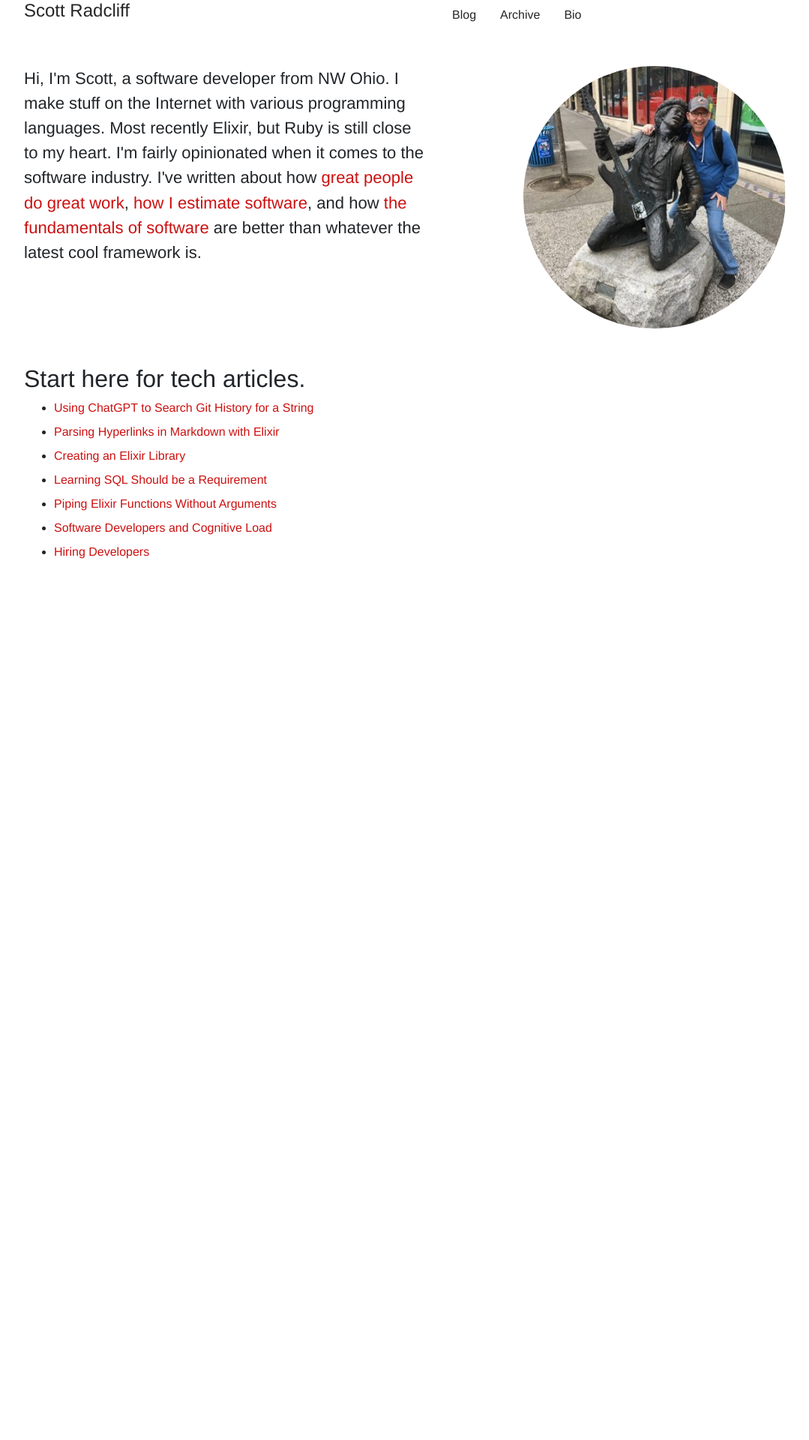
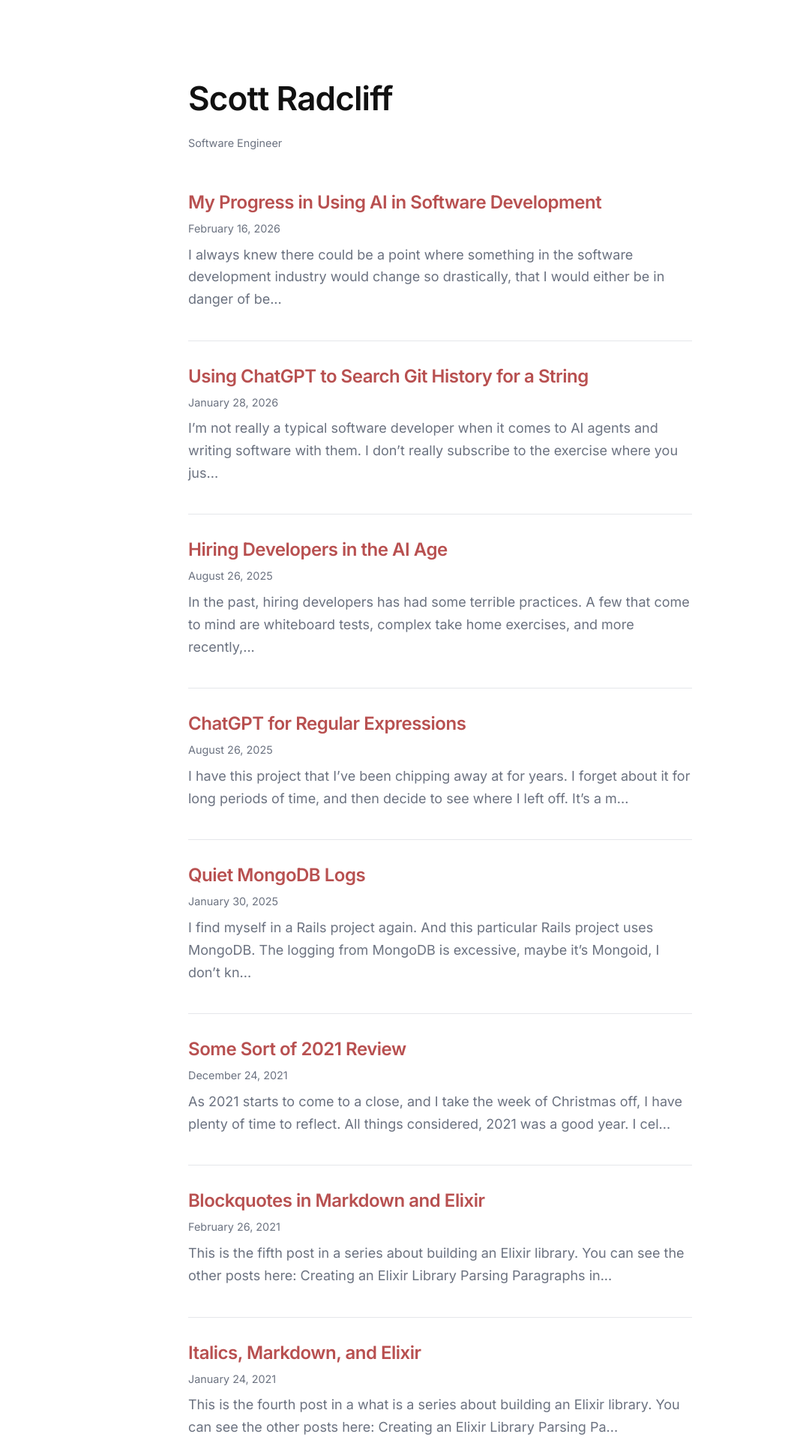
Before and after one commit to ScottRadcliff/scottradcliff.github.io, a Jekyll site: the page built from index.html, in a window 1280 px wide. Shown: the top 1920 px of the page at 75% size, without its empty margins (53-1132 px from the left). Built offline with Jekyll 4.4.1, drawn with Linux system fonts in a browser that asks for light colours; the list of posts is cut into pages by our own code; comment, search, counter and statistics services are not loaded; before the commit the page ends 900 px from its top, so only the background shows below that; some of the changed text lies outside the part shown.

Commit message:
Add files for new design

```diff
--- a/_includes/head.html
+++ b/_includes/head.html
@@ -1,14 +1,9 @@
-<head>
-  <meta charset="utf-8">
-  <meta http-equiv="X-UA-Compatible" content="IE=edge">
-  <meta name="viewport" content="width=device-width, initial-scale=1">
+<meta charset="UTF-8">
+<meta name="viewport" content="width=device-width, initial-scale=1.0">
 
-  <title>{% if page.title %}{{ page.title }}{% else %}{{ site.title }}{% endif %}</title>
-  <meta name="description" content="{% if page.excerpt %}{{ page.excerpt | strip_html | strip_newlines | truncate: 160 }}{% else %}{{ site.meta_description }}{% endif %}">
+<title>{{ page.title }} | {{ site.title }}</title>
 
+<link rel="stylesheet" href="{{ '/assets/css/main.css' | relative_url }}">
 
-  <link rel="stylesheet" href="https://stackpath.bootstrapcdn.com/bootstrap/4.3.1/css/bootstrap.min.css" integrity="sha384-ggOyR0iXCbMQv3Xipma34MD+dH/1fQ784/j6cY/iJTQUOhcWr7x9JvoRxT2MZw1T" crossorigin="anonymous">
-  <link rel="stylesheet" href="{{ "/css/main.css" | prepend: site.baseurl }}">
-  <link rel="canonical" href="{{ page.url | replace:'index.html','' | prepend: site.baseurl | prepend: site.url }}">
-  <link rel="alternate" type="application/rss+xml" title="{{ site.title }}" href="{{ "/feed.xml" | prepend: site.baseurl | prepend: site.url }}" />
-</head>
+<link rel="preconnect" href="https://fonts.googleapis.com">
+<link href="https://fonts.googleapis.com/css2?family=Inter:wght@400;600&family=JetBrains+Mono&display=swap" rel="stylesheet">
--- a/_layouts/default.html
+++ b/_layouts/default.html
@@ -1,11 +1,14 @@
 <!DOCTYPE html>
-<html>
-  {% include head.html %}
+<html lang="en">
+  <head>
+    {% include head.html %}
+  </head>
   <body>
     <div class="container">
-      {% include header.html %}
       {{ content }}
+      <footer>
+        © {{ site.time | date: "%Y" }} Scott Radcliff
+      </footer>
     </div>
-    {% include footer.html %}
   </body>
 </html>
--- /dev/null
+++ b/assets/css/main.scss
@@ -0,0 +1,127 @@
+---
+---
+
+/* =========================================
+   Scott Radcliff — Jekyll Typography System
+   ========================================= */
+
+/* ---- 1. Variables ---- */
+
+$color-bg: #ffffff;
+$color-text: #111111;
+$color-muted: #6b7280;
+$color-accent: #b85050;
+$color-border: #e5e7eb;
+
+$font-sans: "Inter", -apple-system, BlinkMacSystemFont, "Segoe UI", sans-serif;
+$font-mono: "JetBrains Mono", Menlo, monospace;
+
+$max-width: 720px;
+
+/* ---- 2. Base ---- */
+
+* {
+  box-sizing: border-box;
+}
+
+body {
+  margin: 0;
+  background: $color-bg;
+  color: $color-text;
+  font-family: $font-sans;
+  font-size: 18px;
+  line-height: 1.65;
+  -webkit-font-smoothing: antialiased;
+  text-rendering: optimizeLegibility;
+}
+
+/* ---- 3. Layout ---- */
+
+.container {
+  max-width: $max-width;
+  margin: 0 auto;
+  padding: 4rem 1.5rem;
+}
+
+/* ---- 4. Typography ---- */
+
+h1, h2, h3, h4 {
+  font-weight: 600;
+  line-height: 1.25;
+  margin-top: 2.5rem;
+  margin-bottom: 1rem;
+  letter-spacing: -0.02em;
+}
+
+h1 { font-size: 2.75rem; }
+h2 { font-size: 2rem; }
+h3 { font-size: 1.5rem; }
+
+p {
+  margin: 1.25rem 0;
+}
+
+.meta {
+  color: $color-muted;
+  font-size: 0.9rem;
+}
+
+a {
+  color: $color-accent;
+  text-decoration: none;
+
+  &:hover {
+    text-decoration: underline;
+  }
+}
+
+ul, ol {
+  margin: 1.25rem 0;
+  padding-left: 1.5rem;
+}
+
+/* ---- 5. Code ---- */
+
+code {
+  font-family: $font-mono;
+  background: #f3f4f6;
+  padding: 0.2rem 0.4rem;
+  border-radius: 4px;
+  font-size: 0.9em;
+}
+
+pre {
+  font-family: $font-mono;
+  background: #f9fafb;
+  padding: 1rem;
+  border-radius: 8px;
+  overflow-x: auto;
+  border: 1px solid $color-border;
+}
+
+/* ---- 6. Post List ---- */
+
+.post-preview {
+  padding: 2rem 0;
+  border-bottom: 1px solid $color-border;
+
+  h2 {
+    margin: 0 0 0.5rem 0;
+    font-size: 1.5rem;
+  }
+
+  p {
+    margin: 0.5rem 0;
+    color: $color-muted;
+  }
+}
+
+/* ---- 7. Footer ---- */
+
+footer {
+  margin-top: 4rem;
+  padding-top: 2rem;
+  border-top: 1px solid $color-border;
+  font-size: 0.9rem;
+  color: $color-muted;
+}
--- a/index.html
+++ b/index.html
@@ -1,32 +1,23 @@
 ---
 layout: default
+title: Home
 ---
 
-<section class="row" id="intro">
-  <section class="col-md-6">
-    <p>Hi, I'm Scott, a software developer from NW Ohio. I make stuff on the Internet with various programming languages. Most recently Elixir, but Ruby is still close to my heart. I'm fairly opinionated when it comes to the software industry. I've written about how <a href="/great-people-do-great-work.html">great people do great work</a>, <a href="/how-to-estimate-software.html">how I estimate software</a>, and how <a href="/how-to-estimate-software.html">the fundamentals of software</a> are better than whatever the latest cool framework is.
-  </section>
-  <section class="col-md-5 ml-5">
-    <img width="350" src="/assets/images/me.jpg" class="ml-5"/>
-  </section>
-</section>
+<h1>Scott Radcliff</h1>
+<p class="meta">Software Engineer</p>
 
-<section class="row">
-  <div class="col-md-12 mt-5">
-    <h2>Start here for tech articles.</h2>
-    <ul>
-      <li class="pb-2"><a href="/using-chatgpt-to-search-git-history-for-a-string.html">Using ChatGPT to Search Git History for a String</a></li>
-      <li class="pb-2"><a href="/parsing-hyperlinks-in-markdown.html">Parsing Hyperlinks in Markdown with Elixir</a></li>
-      <li class="pb-2"><a href="/creating-an-elixir-library.html">Creating an Elixir Library</a></li>
-      <li class="pb-2"><a href="/learning-sql-should-be-a-requirement.html">Learning SQL Should be a Requirement</a></li>
-      <li class="pb-2"><a href="/piping-elixir-functions-without-arguments.html">Piping Elixir Functions Without Arguments</a></li>
-      <li class="pb-2"><a href="/software-developers-and-cognitive-load.html">Software Developers and Cognitive Load</a></li>
-      <li class="pb-2"><a href="http://scottradcliff.com/hiring-developers.html">Hiring Developers</a></li>
-    </ul>
+{% for post in site.posts %}
+  <div class="post-preview">
+    <h2>
+      <a href="{{ post.url | relative_url }}">
+        {{ post.title }}
+      </a>
+    </h2>
+    <p class="meta">
+      {{ post.date | date: "%B %d, %Y" }}
+    </p>
+    <p>
+      {{ post.excerpt | strip_html | truncate: 160 }}
+    </p>
   </div>
-
-
-  <div class="col-md-6 mt-5">
-
-  </div>
-</section>
+{% endfor %}
```
Also changed, not shown: docs/design.md (added, +329 -0 lines).
